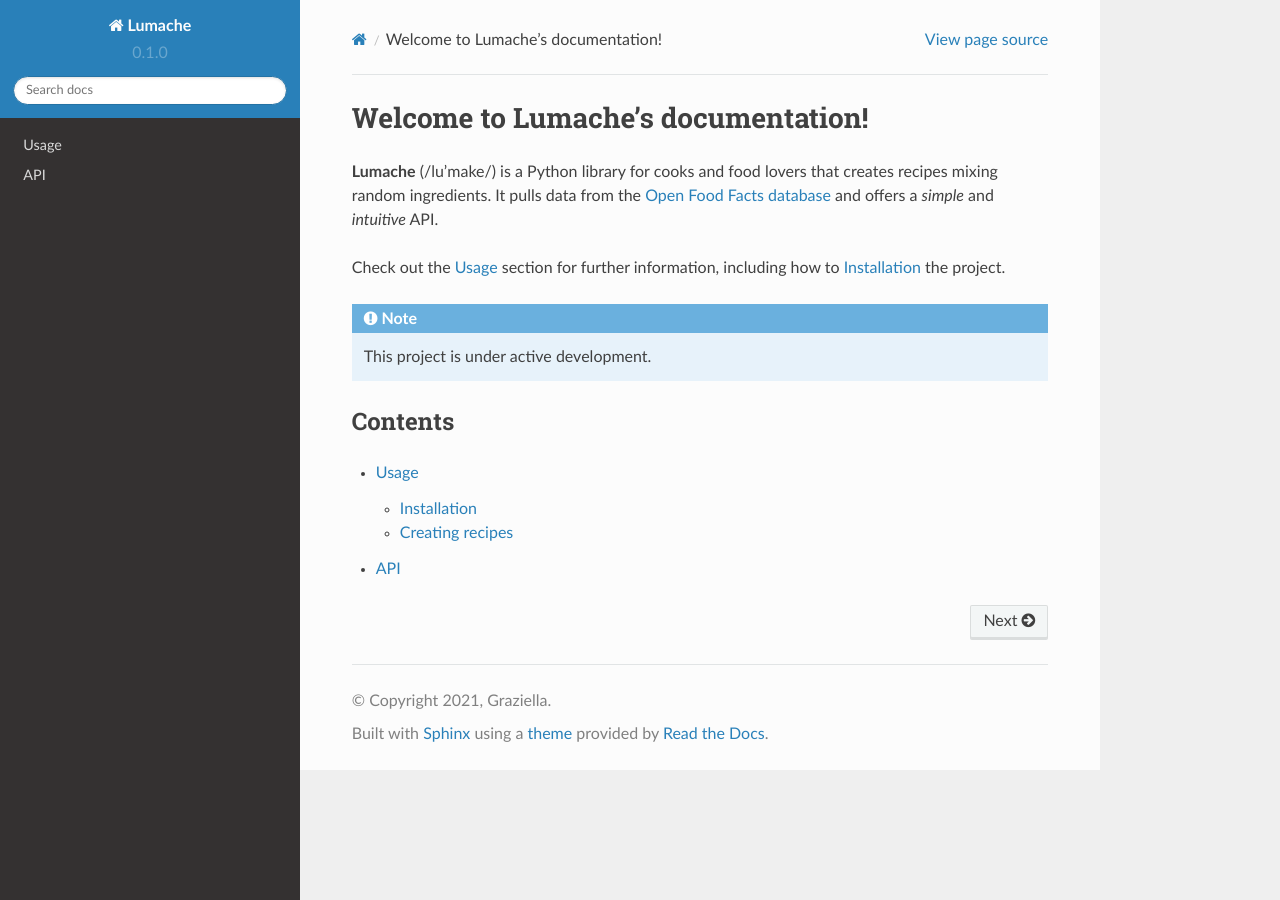
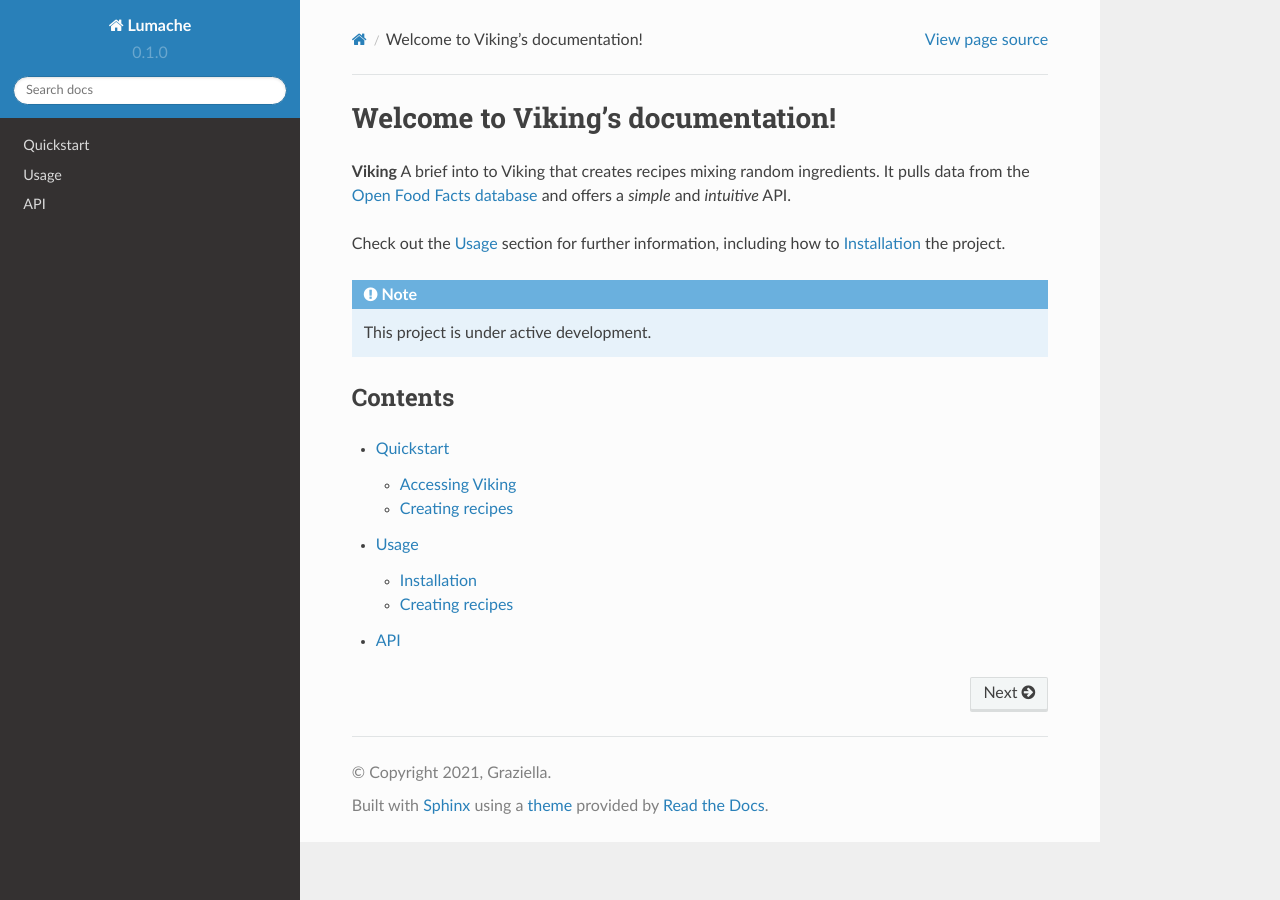
Before and after one commit to nd996/viking-docs, a Sphinx documentation site: the page built from docs/source/index.rst, in a window 1280 px wide. Built offline with Sphinx 7.4.7 and the Read the Docs theme 2.0.0, drawn with Linux system fonts in a browser that asks for light colours.

Commit message:
add page

```diff
--- a/docs/source/index.rst
+++ b/docs/source/index.rst
@@ -1,7 +1,7 @@
-Welcome to Lumache's documentation!
+Welcome to Viking's documentation!
 ===================================
 
-**Lumache** (/lu'make/) is a Python library for cooks and food lovers
+**Viking** A brief into to Viking
 that creates recipes mixing random ingredients.
 It pulls data from the `Open Food Facts database <https://world.openfoodfacts.org/>`_
 and offers a *simple* and *intuitive* API.
@@ -18,5 +18,6 @@ Contents
 
 .. toctree::
 
+   quickstart
    usage
    api
```
Also changed, not shown: docs/source/quickstart.rst (added, +33 -0 lines).
